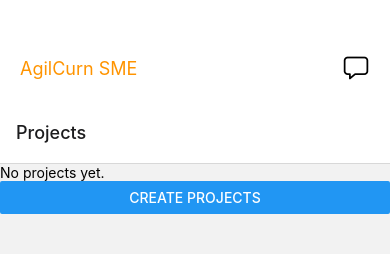
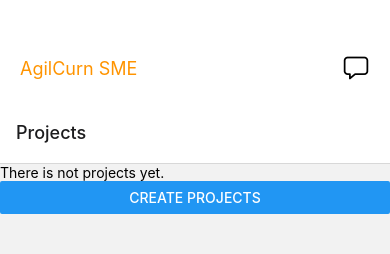
Before and after one commit to KevinDaniel18/AgilCurn-SME, a React Native app: screen /Projects in a window 390 px wide. Shown: the top 254 px of the page. Built offline with nearby package versions, Linux system fonts and the light colour scheme.

Commit message:
second commit

```diff
--- a/src/components/ProjectsScreen.jsx
+++ b/src/components/ProjectsScreen.jsx
@@ -4,7 +4,7 @@ import { View, Text, Button } from "react-native";
 const ProjectsScreen = ({ /*navigation*/ }) => {
   return (
     <View>
-      <Text>No projects yet.</Text>
+      <Text>There is not projects yet.</Text>
       <Button
         title="Create Projects"
         onPress={() => {/*navigation.navigate("CreateProjects")*/}}
```
